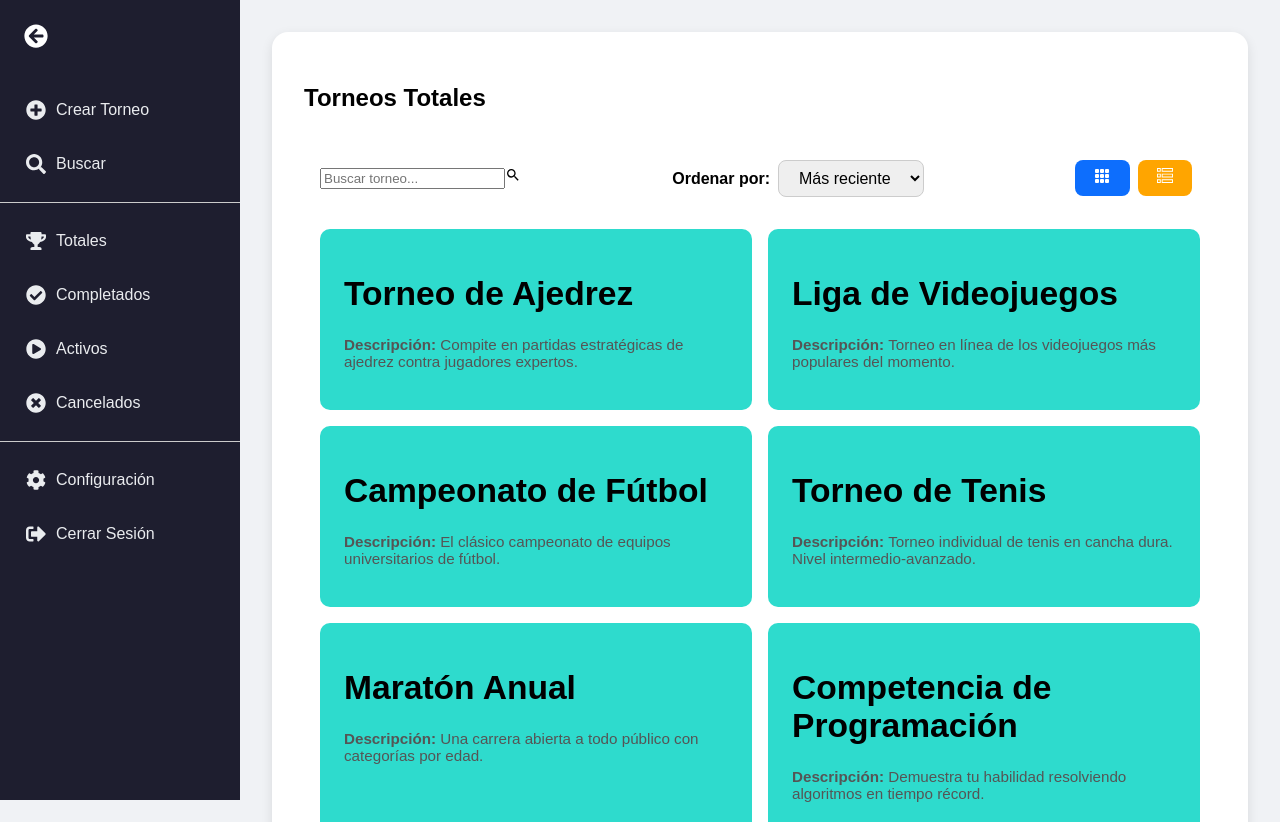
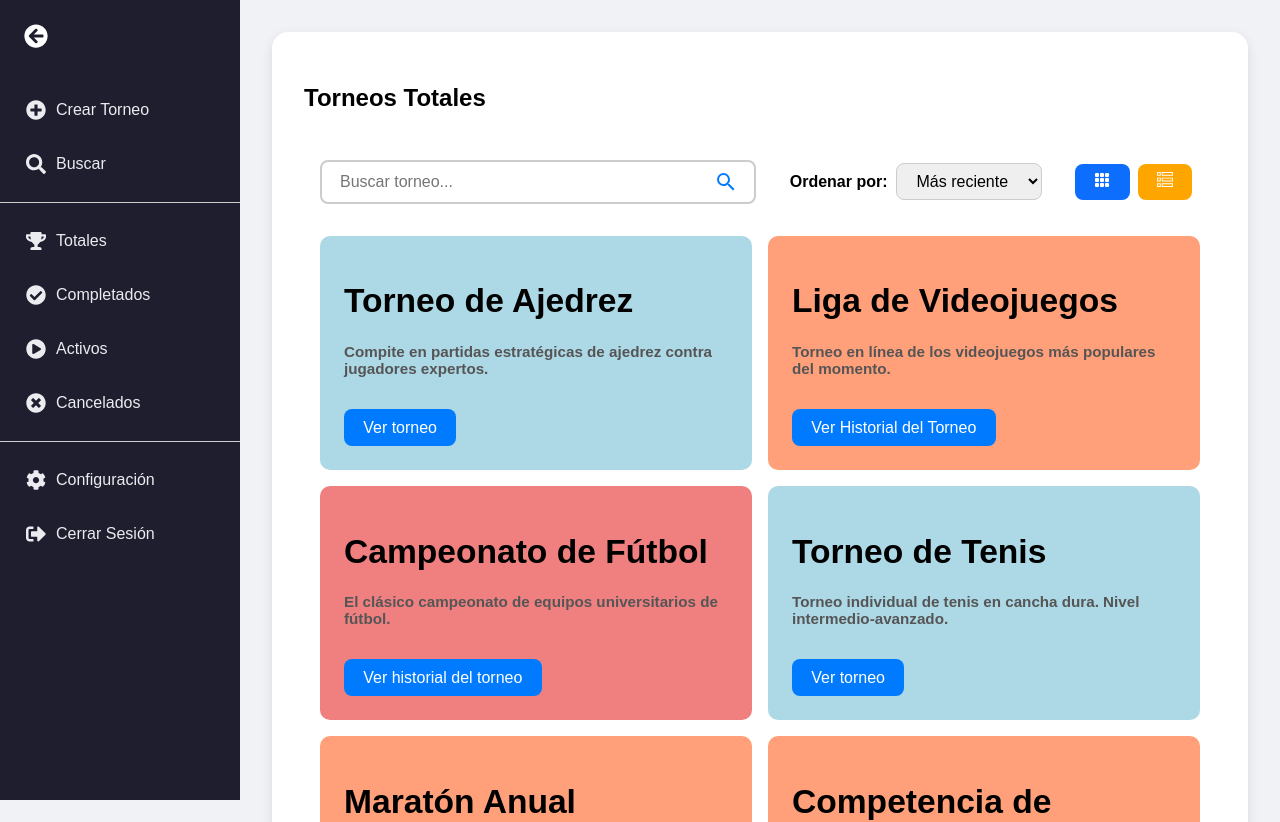
Before and after one commit to EdgarGmz/tournament-lab, a React (Vite) app in the folder front/: page /dashboard in a window 1280 px wide. Shown: the top 822 px of the page. Built offline with nearby package versions, Linux system fonts and the light colour scheme.

Commit message:
Se arregla renderizado de los tournamentCard

```diff
--- a/front/src/components/dashboard/container-filter/ContainerFilter.jsx
+++ b/front/src/components/dashboard/container-filter/ContainerFilter.jsx
@@ -31,13 +31,14 @@ const ContainerFilter = ({statusFilter}) => {
     return (
         <div className="container-filter">
             <div className="filter-toolbar">
-                <div>
+                <div className='search-box'>
                     <input
                         type="text"
                         placeholder="Buscar torneo..."
                     />
-                    <MdOutlineSearch />
+                    <MdOutlineSearch className='search-icon'/>
                 </div>
+
                 <div>
                     <label>Ordenar por:</label>
                     <select
--- a/front/src/components/dashboard/container-filter/TournamentCard.jsx
+++ b/front/src/components/dashboard/container-filter/TournamentCard.jsx
@@ -1,18 +1,77 @@
 import "../../../css/tournament-card.css";
 
-const TournamentCard = ({name, status, participants, description, startDate, endDate, champion}) => {
+const TournamentCard = ({name, status, participants, description, startDate, endDate,reason_cancellation, champion}) => {
+    const lowerStatus = status.toLowerCase()
+
+    let bgColor = ""
+    let content = null
+    let actionButton = null
+
+    switch(lowerStatus){
+        case "activo":
+            bgColor = "lightblue"
+            content = (
+                <>
+                    <label> <b>Status: </b> { status } </label>
+                    <label> <b>Participantes: </b> { participants.length } </label>
+                    <label> <b>Fecha de creación: </b> { startDate } </label>
+                </>
+            )
+
+            actionButton = <button className="action-button"> Ver torneo </button>
+            break
+
+        case "cancelado":
+            bgColor = "lightcoral"
+            content = (
+                <>
+                    <label> <b>Status: </b> { status } </label>
+                    <label> <b>Participantes: </b> { participants.length } </label>
+                    <label> <b>Fecha de creación: </b> { startDate } </label>
+                    <label> <b>Fecha de finalización: </b> { endDate } </label>
+                    <label> <b>Razón de cancelación: </b> { reason_cancellation } </label>
+
+                </>
+            )
+
+            actionButton = <button className="action-button"> Ver historial del torneo </button>
+            break
+
+        case "completado":
+            bgColor = "lightsalmon"
+            content = (
+                <>
+                    <label> <b>Status: </b> { status } </label>
+                    <label> <b>Fecha de creación: </b> { startDate } </label>
+                    <label> <b>Fecha de finalización: </b> { endDate } </label>
+                    <label> <b>Campeón: </b> { champion } </label>
+
+                </>
+            )
+
+            actionButton = <button className="action-button"> Ver Historial del Torneo </button>
+            break
+
+        default:
+            content = <label> Estado Desconocido </label>
+
+
+    }
+
     return (
-        <div className="tournament-card">
+
+        <div className="tournament-card" style={{backgroundColor: bgColor}}>
             <h1 className="main-title">{name}</h1>
-            <label className= "description"><b>Descripción: </b> {description}</label>
+            <label className="description"> <b> {description} </b></label>
 
             <div className="extra-info">
-                <label><b>Status: </b> {status}</label>
-                <label><b>Participantes: </b> {participants}</label>
-                <label><b>Fecha de creación: </b>{startDate}</label>
-                <label><b>Fecha de finalización: </b>{endDate}</label>
-                <label><b>Campeon: </b> {champion || "Por definir" }</label>
+                {content}
             </div>
+
+            <div className="card-actions">
+                {actionButton}
+            </div>
+
         </div>
     );
 }
--- a/front/src/css/container-filter.css
+++ b/front/src/css/container-filter.css
@@ -58,3 +58,35 @@
 }
 
 /* Search */
+.search-box {
+    display: flex;
+    align-items: center;
+    background-color: white;
+    border: 2px solid #ccc;
+    border-radius: 8px;
+    padding: 0.5rem 1rem;
+    width: 100%;
+    max-width: 400px;
+    transition: 0 2px 4px rgba(0, 0, 0, 0.1);
+}
+
+.search-box:hover,
+.search-box:focus-within {
+    border-color: #007BFF;
+}
+
+.search-box input {
+    flex: 1;
+    border: none;
+    outline: none;
+    font-size: 1rem;
+    background-color: transparent;
+    padding-right: 0.5rem;
+    color: #333;
+}
+
+.search-icon {
+    color: #007bff;
+    font-size: 1.5rem;
+    cursor: pointer;
+}
--- a/front/src/css/tournament-card.css
+++ b/front/src/css/tournament-card.css
@@ -1,4 +1,5 @@
 .tournament-card {
+    border-radius: 12px;
     background-color: rgb(46, 219, 205);
     padding: 1.5rem;
     border-radius: 10px;
@@ -45,3 +46,16 @@
     font-size: 0.95rem;
     color: #555
 }
+
+.card-actions {
+    margin-top: 1rem;
+}
+
+.action-btn {
+    background-color: #004080;
+    color: white;
+    padding: 0.5rem 1rem;
+    border: none;
+    border-radius: 8px;
+    cursor: pointer;
+}
```
Also changed, not shown: front/src/constants.js (+11 -0 lines).
